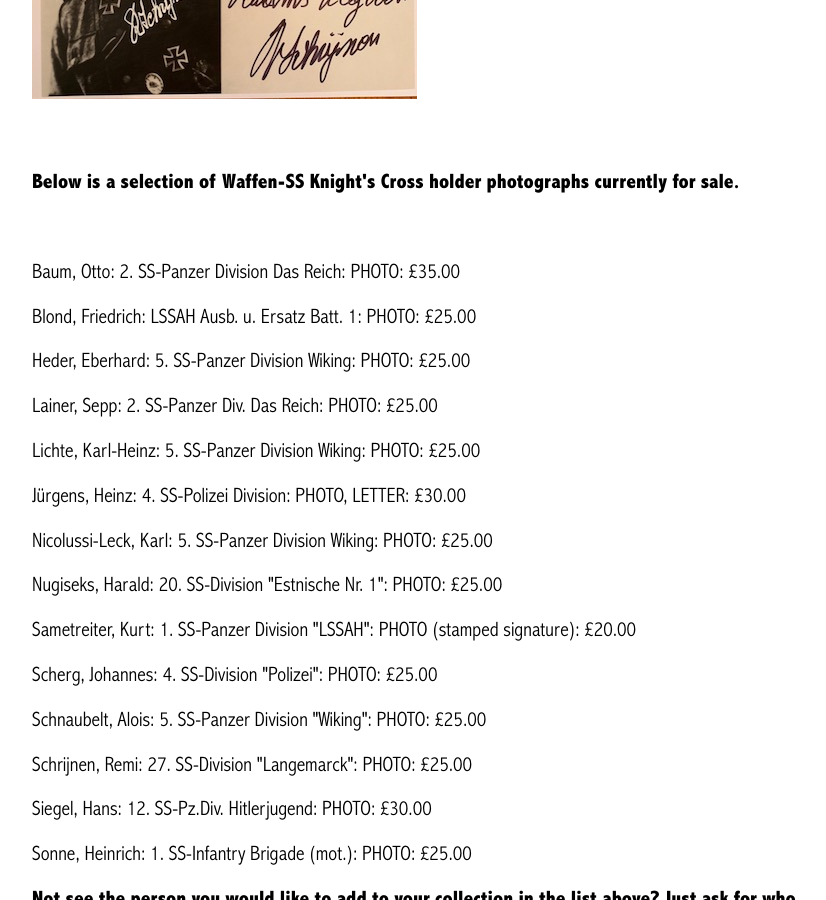
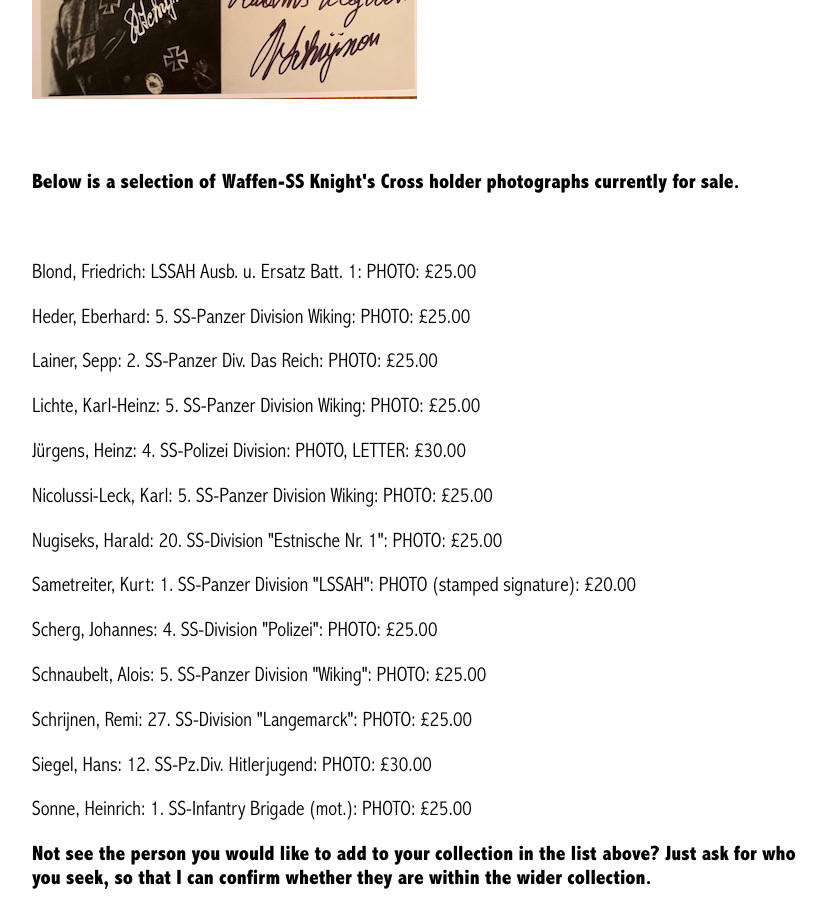
Before and after one commit to lahphotographs/lahphotographs.github.com, a Jekyll site: the page built from Waffen_SS_photos.md, in a window 1280 px wide and 900 px high, scrolled down 1269 px. Shown: the whole window, without its empty margins (213-1039 px from the left). Built offline with Jekyll 4.4.1, drawn with Linux system fonts in a browser that asks for light colours.

Commit message:
Update Waffen_SS_photos.md

```diff
--- a/Waffen_SS_photos.md
+++ b/Waffen_SS_photos.md
@@ -10,14 +10,12 @@ permalink: /waffen_ss_photos.html
 <img src="./assets/Siegel.jpeg"/>
 <img src="./assets/Nugiseks.jpeg"/>
 <img src="./assets/Nicolussi-Leck.jpeg"/>
-<img src="./assets/Baum.jpeg"/>
 <img src="./assets/Heder.jpeg"/>
 <img src="./assets/Remi Schrijnen.jpg"/>
 </p>
 <br />
 <p><b>Below is a selection of Waffen-SS Knight's Cross holder photographs currently for sale.</b></p>
 <br />
-<p>Baum,	Otto: 2. SS-Panzer Division Das Reich:	PHOTO:	£35.00
 <p>Blond,	Friedrich: LSSAH Ausb. u. Ersatz Batt. 1:	PHOTO:	£25.00
 <p>Heder,	Eberhard: 5. SS-Panzer Division Wiking:	PHOTO:	£25.00
 <p>Lainer,	Sepp: 2. SS-Panzer Div. Das Reich:	PHOTO:	£25.00
```
